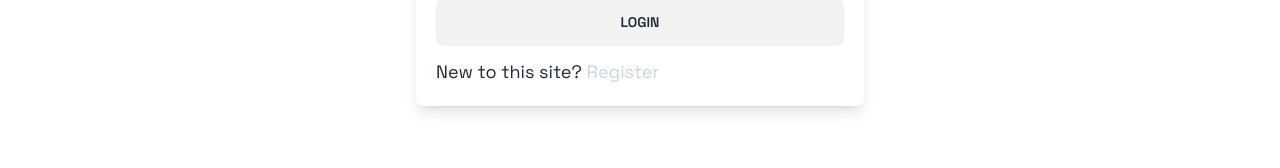
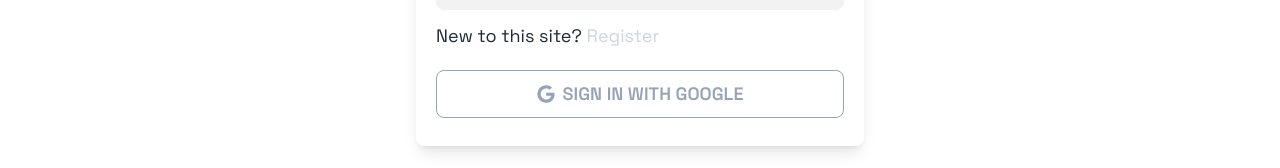
Before and after one commit to Muaz-Khan-Tanim/technova, a React (Vite) app: page /login in a window 1280 px wide. Shown: the part 454-622 px from the top of the page. Built offline with nearby package versions, Linux system fonts and the light colour scheme; no server answers.

Commit message:
Implemented Google SignIn

```diff
--- a/src/pages/Auth/Login/Login.jsx
+++ b/src/pages/Auth/Login/Login.jsx
@@ -3,9 +3,10 @@ import SectionTitle from "../../../components/SectionTitle";
 import { useContext, useState } from "react";
 import { AuthContext } from "../../../providers/AuthProvider";
 import toast from "react-hot-toast";
+import { FaGoogle } from "react-icons/fa";
 
 const Login = () => {
-  const { loginUser } = useContext(AuthContext);
+  const { loginUser, googleLogin } = useContext(AuthContext);
   const navigate = useNavigate();
   const [loggingIn, setLoggingIn] = useState(false);
   let location = useLocation();
@@ -76,6 +77,23 @@ const Login = () => {
             Register
           </Link>
         </p>
+        <button
+          onClick={() => {
+            googleLogin()
+              .then(() => {
+                toast.success("Logged in.");
+                navigate(location);
+              })
+              .catch((error) => {
+                console.error(error);
+                toast.error(error.message);
+              });
+          }}
+          type="button"
+          className="btn btn-outline w-full my-2 flex flex-row gap-2 items-center justify-center text-lg text-slate-400"
+        >
+          <FaGoogle /> Sign in with Google
+        </button>
       </form>
     </div>
   );
--- a/src/pages/Auth/Register/Register.jsx
+++ b/src/pages/Auth/Register/Register.jsx
@@ -4,9 +4,10 @@ import { Link, useLocation, useNavigate } from "react-router-dom";
 import SectionTitle from "../../../components/SectionTitle";
 import toast from "react-hot-toast";
 import { updateProfile } from "firebase/auth";
+import { FaGoogle } from "react-icons/fa";
 
 const Register = () => {
-  const { registerUser } = useContext(AuthContext);
+  const { registerUser, googleLogin } = useContext(AuthContext);
   const [registering, setRegistering] = useState(false);
   const navigate = useNavigate();
   let location = useLocation();
@@ -23,10 +24,13 @@ const Register = () => {
 
     if (password.length < 6) {
       toast("Password must contain at least 6 characters.");
-    } else if (/[A-Z]/.test(password)) {
+      setRegistering(false);
+    } else if (!/[A-Z]/.test(password)) {
       toast("Password must contain a capital letter.");
-    } else if (/[^a-zA-Z0-9]/.text(password)) {
+      setRegistering(false);
+    } else if (!/[^a-zA-Z0-9]/.test(password)) {
       toast("Password must contain a special character.");
+      setRegistering(false);
     } else {
       console.log("Registering...");
       registerUser(email, password)
@@ -137,6 +141,24 @@ const Register = () => {
             Login
           </Link>
         </p>
+
+        <button
+          onClick={() => {
+            googleLogin()
+              .then(() => {
+                toast.success("Logged in.");
+                navigate(location);
+              })
+              .catch((error) => {
+                console.error(error);
+                toast.error(error.message);
+              });
+          }}
+          type="button"
+          className="btn btn-outline w-full my-2 flex flex-row gap-2 items-center justify-center text-lg text-slate-400"
+        >
+          <FaGoogle /> Sign in with Google
+        </button>
       </form>
     </div>
   );
--- a/src/pages/Cart/Cart.jsx
+++ b/src/pages/Cart/Cart.jsx
@@ -65,9 +65,11 @@ const Cart = () => {
   return (
     <section className="contain">
       <SectionTitle>Cart</SectionTitle>
-      <p className="text-lg font-medium text-blue-500 block mb-4">
-        {products?.length} products in cart
-      </p>
+      {products?.length > 0 && (
+        <p className="text-lg font-medium text-blue-500 block mb-4">
+          {products?.length} products in cart
+        </p>
+      )}
       {loading ? (
         <div className="contain py-20 flex justify-center">
           <span className="loading loading-spinner loading-lg"></span>
--- a/src/providers/AuthProvider.jsx
+++ b/src/providers/AuthProvider.jsx
@@ -1,7 +1,9 @@
 import {
+  GoogleAuthProvider,
   createUserWithEmailAndPassword,
   onAuthStateChanged,
   signInWithEmailAndPassword,
+  signInWithPopup,
   signOut,
 } from "firebase/auth";
 import { createContext, useEffect, useState } from "react";
@@ -20,6 +22,11 @@ const AuthProvider = ({ children }) => {
 
   const loginUser = (email, password) => {
     return signInWithEmailAndPassword(auth, email, password);
+  };
+
+  const googleLogin = () => {
+    const provider = new GoogleAuthProvider();
+    return signInWithPopup(auth, provider);
   };
 
   const logoutUser = () => {
@@ -97,6 +104,7 @@ const AuthProvider = ({ children }) => {
     updateCurrentUser,
     addToCart,
     removeFromCart,
+    googleLogin,
   };
 
   return (
```
